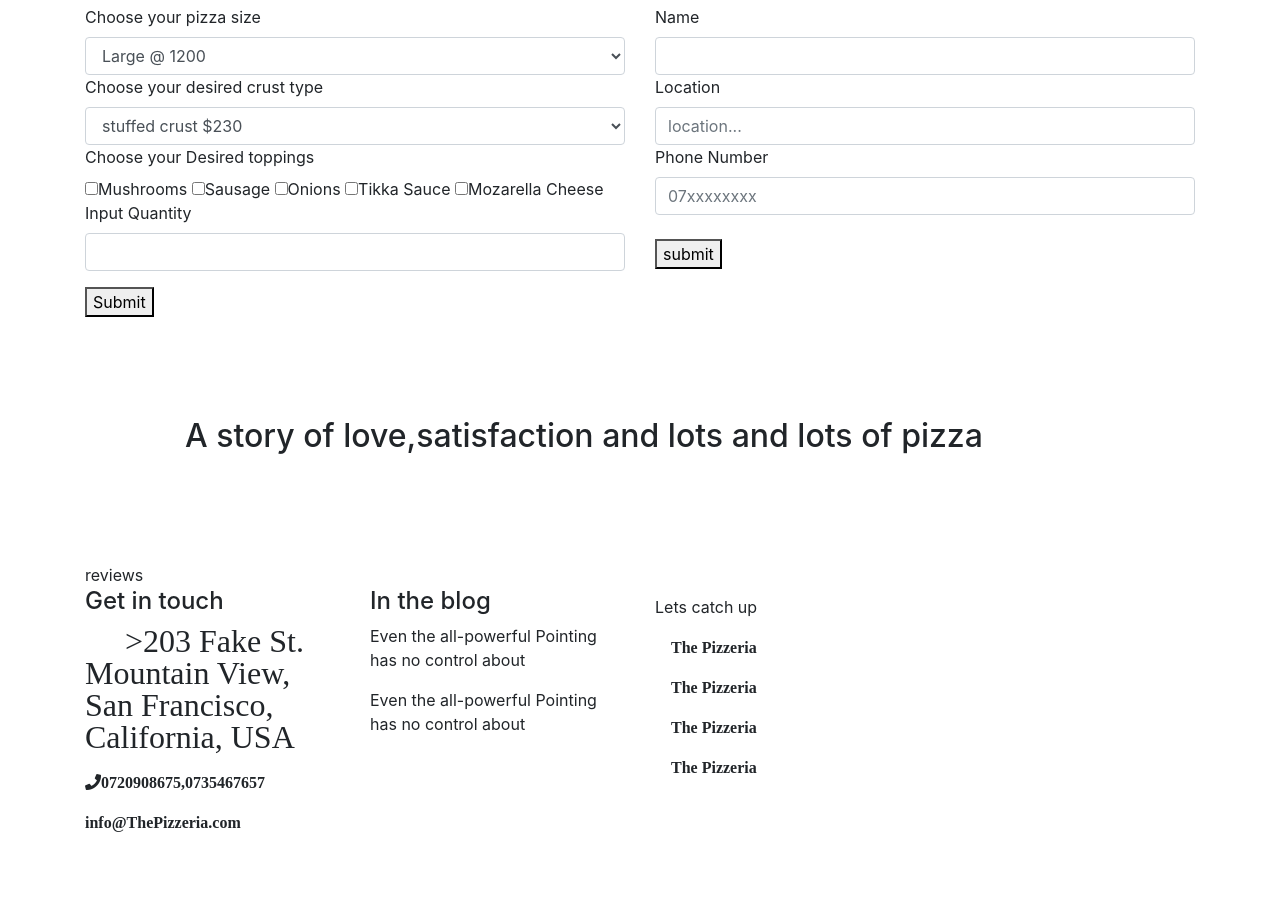
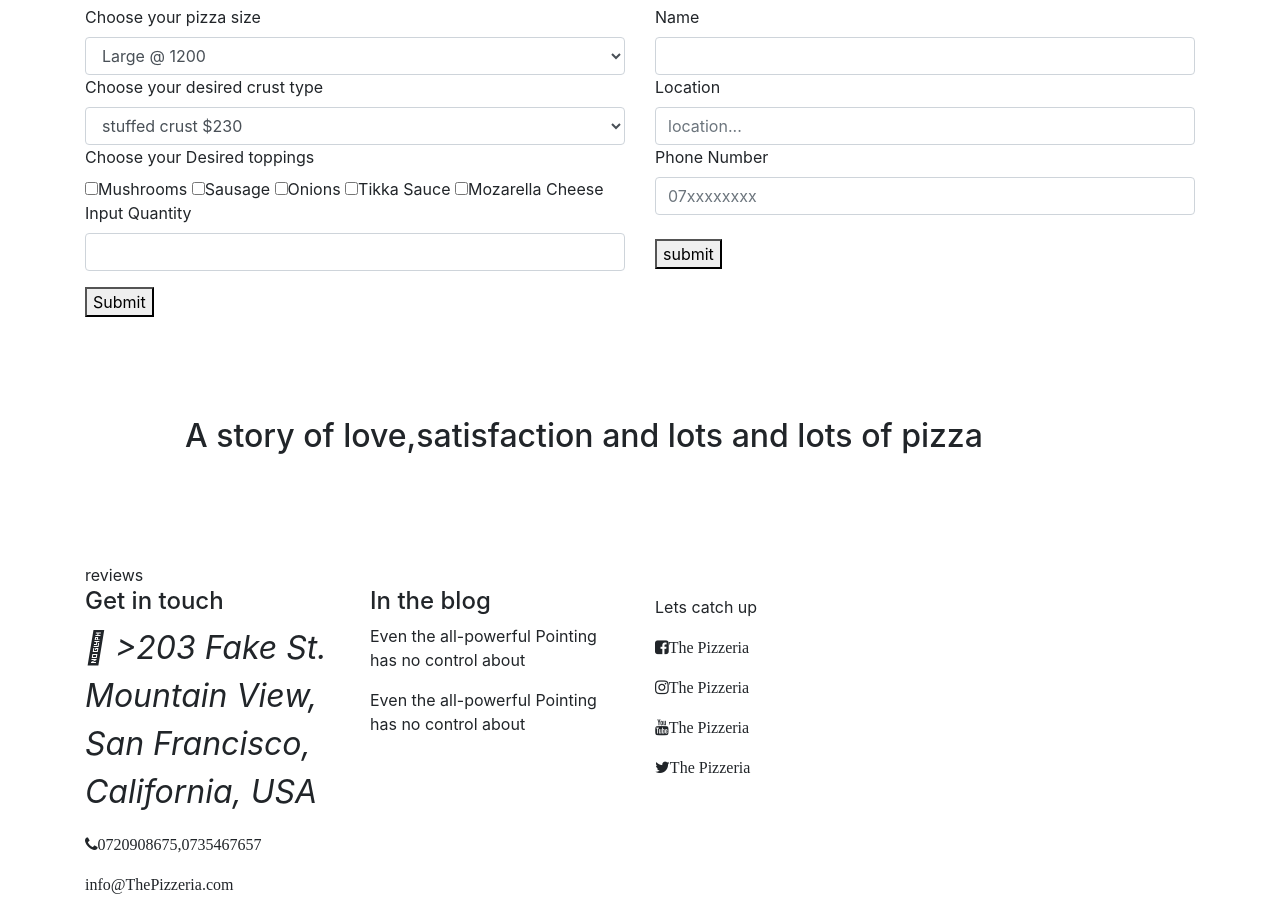
Before and after one commit to Ndundiro/Pizza, a plain HTML site: page index.html in a window 1280 px wide. Shown: the part 824-1736 px from the top of the page. Before the commit the page ends 1674 px from the top, so only its background shows below. Drawn offline with Linux system fonts and the light colour scheme.

Commit message:
Add another font awesome link.Makes the social media pages work.

```diff
--- a/index.html
+++ b/index.html
@@ -8,7 +8,7 @@
     <meta name="viewport" content="width=device-width, initial-scale=1">
     <link rel="stylesheet" href="css/bootstrap.css" type="text/css">
     <link rel="stylesheet" href="styles.css" type="text/css">
-    <link rel="stylesheet" href="https://use.fontawesome.com/releases/v5.6.3/css/all.css">
+    <link rel="stylesheet" href="https://cdnjs.cloudflare.com/ajax/libs/font-awesome/4.7.0/css/font-awesome.min.css">
     <script src="js/jquery-3.4.1.js"></script>
     <script src="js/scripts.js"></script>
 </head>
```
